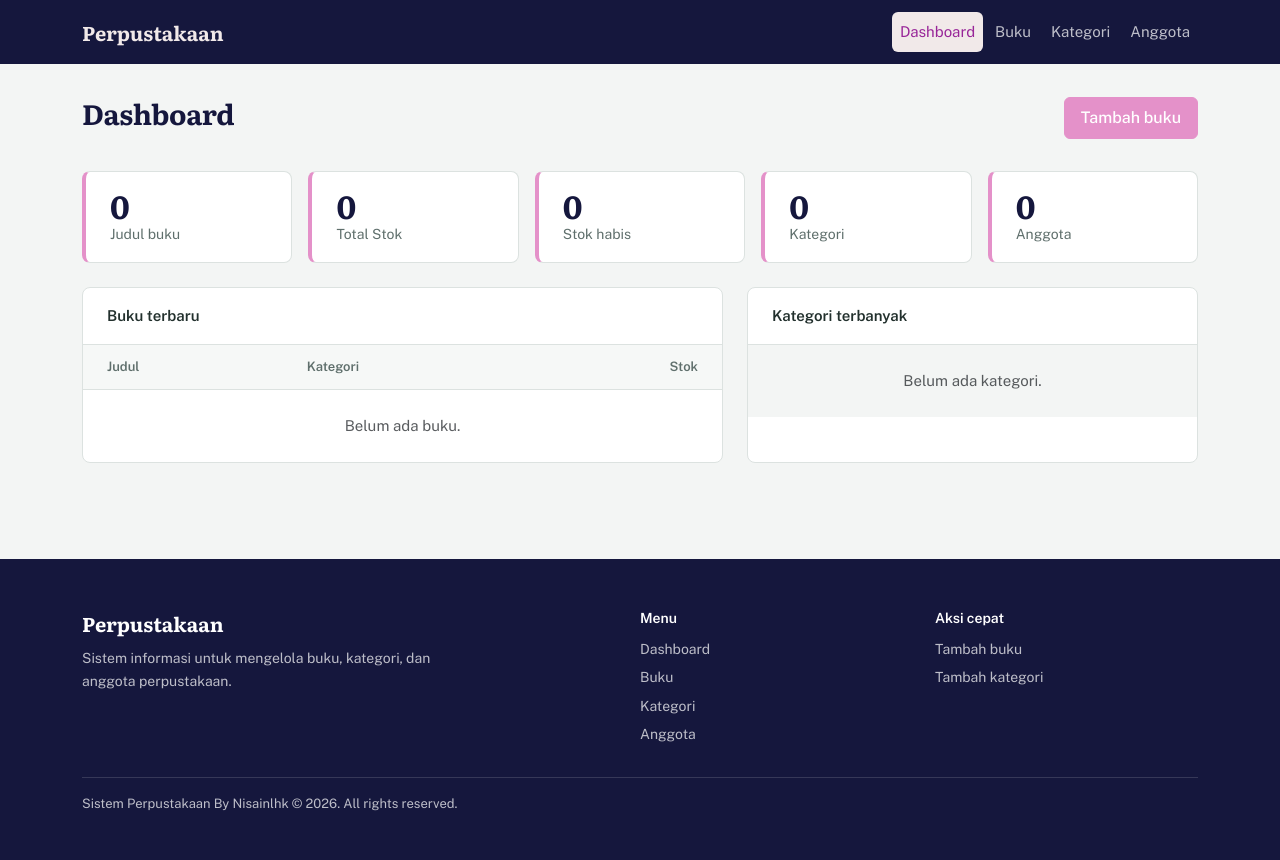
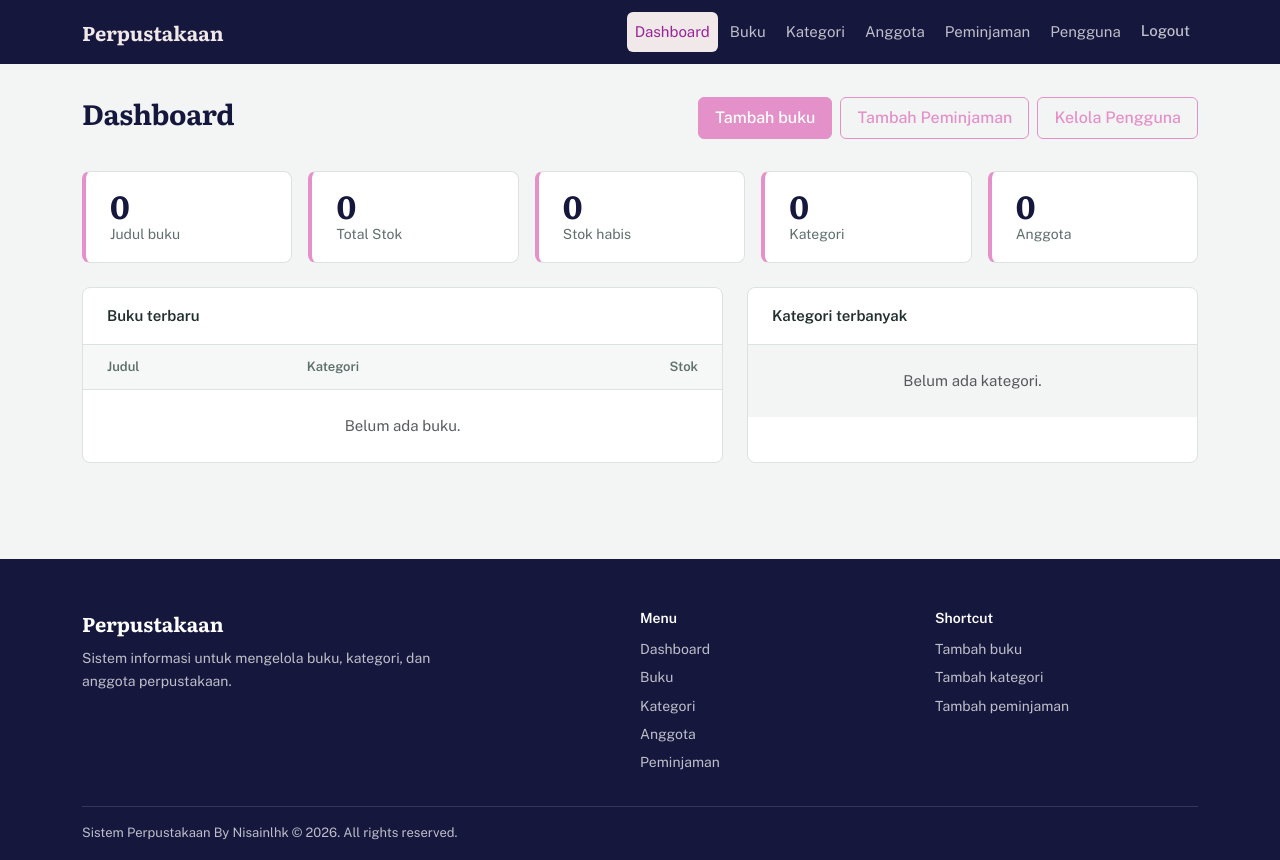
Before and after one commit to nisainlhk/library-system, a Laravel app: page /dashboard in a window 1280 px wide. Before the commit the page ends 811 px from the top, so only its background shows below. Run offline with Laravel 12, Linux system fonts and the light colour scheme; the visitor is signed in with stand-in values (Sample User, id 1); data that the repository does not hold is empty.

Commit message:
feat(integration): integrate dashboard summary, role-based navigation, and routes

```diff
--- a/resources/views/dashboard/index.blade.php
+++ b/resources/views/dashboard/index.blade.php
@@ -7,7 +7,23 @@
     <div>
         <h1>Dashboard</h1>
     </div>
-    <a href="{{ route('books.create') }}" class="btn btn-primary">Tambah buku</a>
+    <div class="d-flex gap-2">
+        {{-- Menu yang dapat diakses oleh Admin & Petugas --}}
+        <a href="{{ route('books.create') }}" class="btn btn-primary">Tambah buku</a>
+        <a href="{{ route('borrowings.create') }}" class="btn btn-outline-primary">Tambah Peminjaman</a>
+
+        {{-- Menu Kelola Pengguna HANYA tampil untuk Admin menggunakan Gate --}}
+        @can('manage-users')
+            <a href="{{ route('users.index') }}" class="btn btn-outline-primary">Kelola Pengguna</a>
+        @endcan
+
+        {{-- Alternatif menggunakan perbandingan role langsung --}}
+        {{--
+        @if (auth()->user()->role === 'admin')
+            <a href="{{ route('users.index') }}" class="btn btn-outline-primary">Kelola Pengguna</a>
+        @endif
+        --}}
+    </div>
 </div>
 
 <div class="row g-3 mb-4">
--- a/resources/views/layouts/app.blade.php
+++ b/resources/views/layouts/app.blade.php
@@ -36,6 +36,21 @@
                     <li class="nav-item">
                         <a class="nav-link {{ request()->routeIs('members.*') ? 'active' : '' }}" href="{{ route('members.index') }}">Anggota</a>
                     </li>
+                    <li class="nav-item">
+                        <a class="nav-link {{ request()->routeIs('borrowings.*') ? 'active' : '' }}" href="{{ route('borrowings.index') }}">Peminjaman</a>
+                    </li>
+
+                    @can('manage-users')
+                        <li class="nav-item">
+                            <a class="nav-link {{ request()->routeIs('users.*') ? 'active' : '' }}" href="{{ route('users.index') }}">Pengguna</a>
+                        </li>
+                    @endcan
+
+                    <li class="nav-item">
+                        <form action="{{ route('logout') }}" method="POST" class="d-inline">
+                            @csrf
+                            <button type="submit" class="nav-link btn btn-link">Logout</button>
+                        </form>
                 </ul>
             </div>
         </div>
@@ -67,14 +82,16 @@
                         <li><a href="{{ route('books.index') }}">Buku</a></li>
                         <li><a href="{{ route('categories.index') }}">Kategori</a></li>
                         <li><a href="{{ route('members.index') }}">Anggota</a></li>
+                        <li><a href="{{ route('borrowings.index') }}">Peminjaman</a></li>
                     </ul>
                 </nav>
 
                 <div>
-                    <div class="footer-heading">Aksi cepat</div>
+                    <div class="footer-heading">Shortcut</div>
                     <ul class="footer-links">
                         <li><a href="{{ route('books.create') }}">Tambah buku</a></li>
                         <li><a href="{{ route('categories.index') }}">Tambah kategori</a></li>
+                        <li><a href="{{ route('borrowings.create') }}">Tambah peminjaman</a></li>
                     </ul>
                 </div>
             </div>
--- a/routes/web.php
+++ b/routes/web.php
@@ -4,9 +4,40 @@ use App\Http\Controllers\BookController;
 use App\Http\Controllers\CategoryController;
 use App\Http\Controllers\DashboardController;
 use App\Http\Controllers\MemberController;
+use App\Http\Controllers\AuthController;
+use App\Http\Controllers\UserController;
+use App\Http\Controllers\BorrowingController;
 use Illuminate\Support\Facades\Route;
 
-Route::redirect('/', '/dashboard');
+Route::redirect('/', '/login');
+
+Route::middleware('guest')->group(function () {
+    Route::get('/login', [AuthController::class, 'showLogin'])
+        ->name('login');
+
+    Route::post('/login', [AuthController::class, 'login'])
+        ->name('login.submit');
+});
+
+Route::post('/logout', [AuthController::class, 'logout'])
+    ->middleware('auth')
+    ->name('logout');
+
+Route::middleware('auth')->group(function () {
+    Route::resource('books', BookController::class);
+
+     Route::resource('borrowings', BorrowingController::class);
+
+    Route::patch('/borrowings/{borrowing}/return', [BorrowingController::class, 'returnBook'])
+        ->name('borrowings.return');
+
+    Route::resource('categories', CategoryController::class);
+    Route::resource('members', MemberController::class);
+});
+
+Route::middleware(['auth', 'can:manage-users'])->group(function () {
+    Route::resource('/users', UserController::class)->names('users');
+});
 
 Route::get('/dashboard', [DashboardController::class, 'index'])->name('dashboard');
 
```
